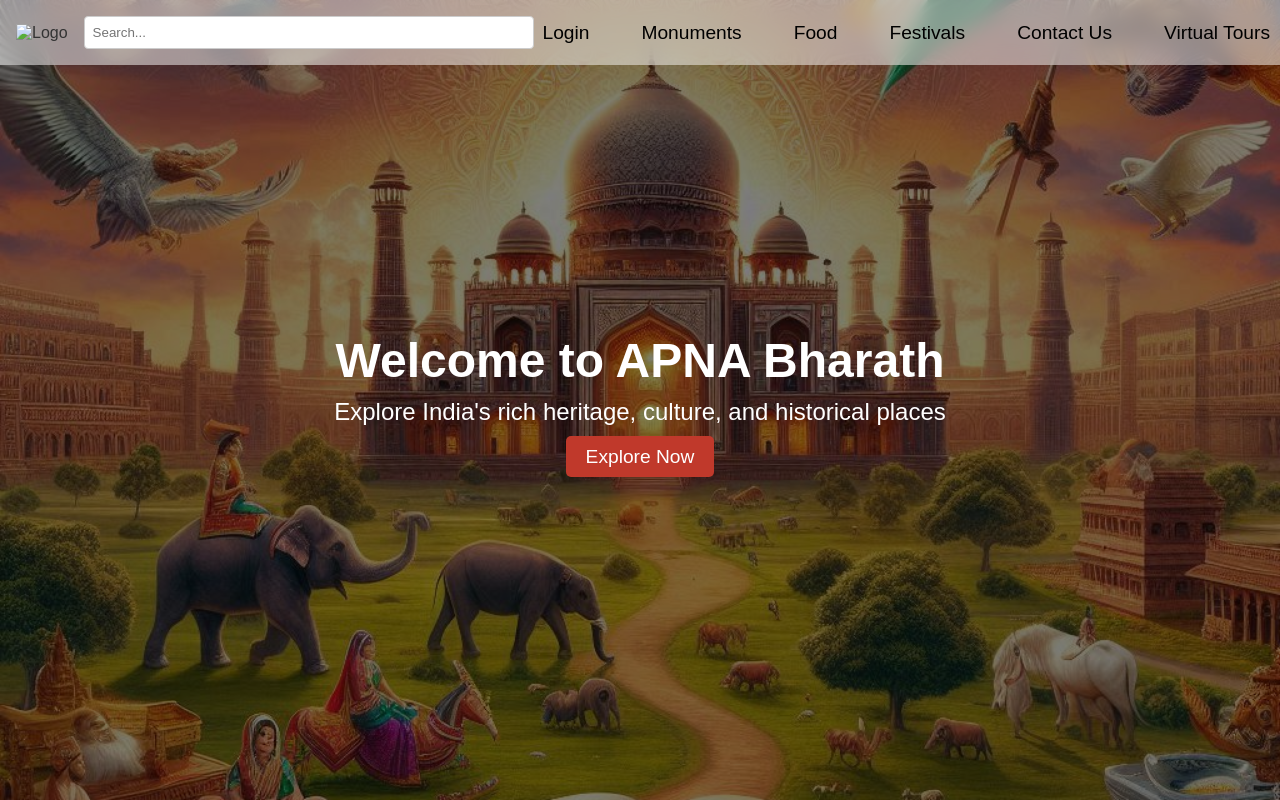
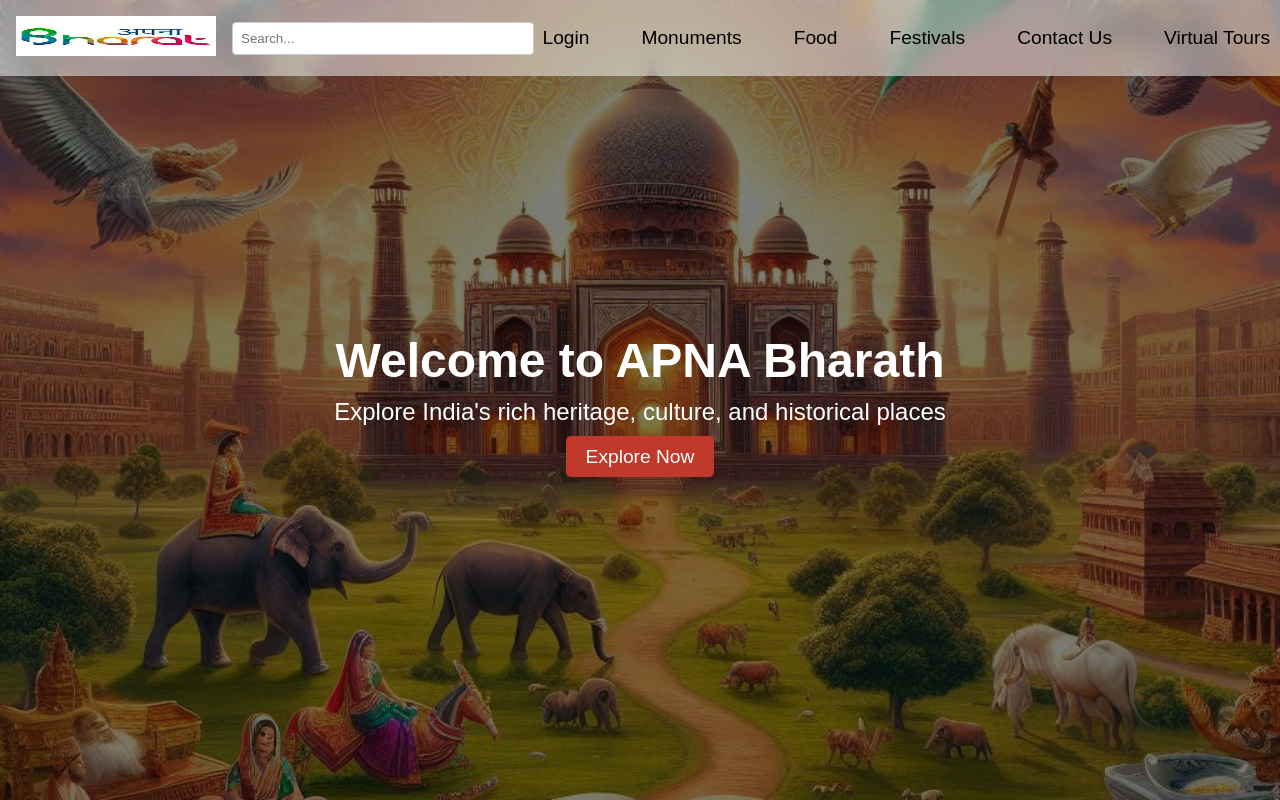
Before and after one commit to sivabhargavganesh/Indian-Culture-Heritage-Management, a plain HTML site: page index.html in a window 1280 px wide. Drawn offline with Linux system fonts and the light colour scheme.

Commit message:
Update index.html

```diff
--- a/index.html
+++ b/index.html
@@ -117,7 +117,7 @@
 <!-- Header with Navbar -->
 <div class="navbar">
     <div class="logo">
-        <img src="videos/apna logo.jpg" alt="Logo"> <!-- Static logo path -->
+        <img src="apna logo.jpg" alt="Logo"> <!-- Static logo path -->
     </div>
     <div class="search-bar">
         <input type="text" placeholder="Search...">
```
